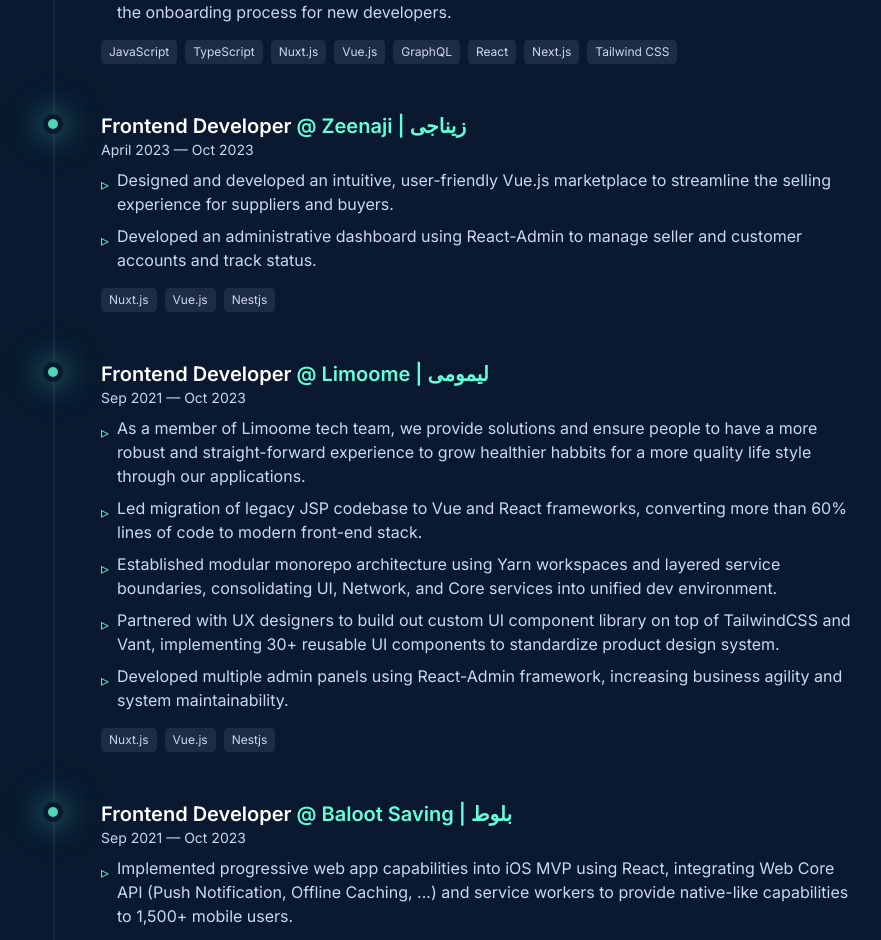
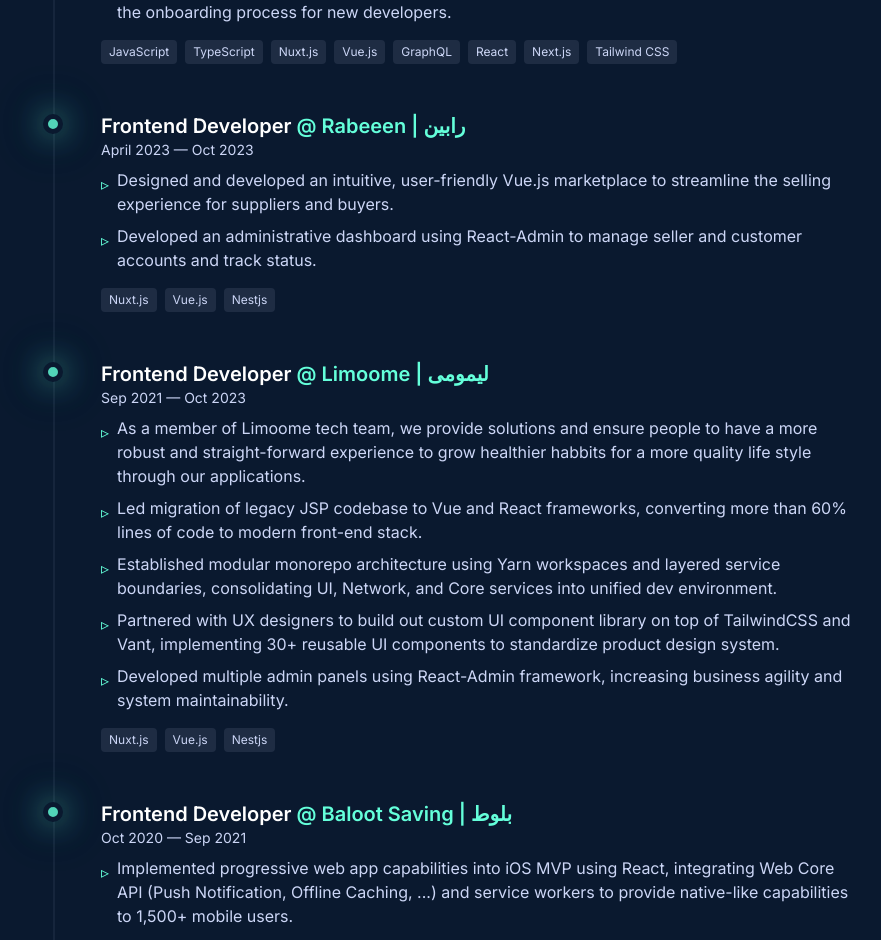
Before and after one commit to dev-mohammadrezaahmadi/-, a Next.js app: page / in a window 1280 px wide. Shown: the part 2028-2968 px from the top of the page, without its empty margins (203-1084 px from the left). Built offline with nearby package versions, Linux system fonts and the light colour scheme.

Commit message:
feat: update the experience content

```diff
--- a/components/sections/Experience.tsx
+++ b/components/sections/Experience.tsx
@@ -5,6 +5,7 @@
 interface ExperienceItem {
   title: string;
   company: string;
+  companyUrl: string;
   location: string;
   period: string;
   description: string[];
@@ -48,6 +49,7 @@
     {
       title: 'Senior Frontend Engineer',
       company: 'iToll | آیتول',
+      companyUrl: 'https://pwa.itoll.com',
       location: 'Tehran, Iran',
       period: 'Nov 2023 — Present',
       description: [
@@ -63,7 +65,8 @@
     },
     {
       title: 'Frontend Developer',
-      company: 'Zeenaji | زیناجی',
+      company: 'Rabeeen | رابین',
+      companyUrl: 'https://rabeeen.com/',
       location: 'Tehran, Iran',
       period: 'April 2023 — Oct 2023',
       description: [
@@ -75,6 +78,7 @@
     {
       title: 'Frontend Developer',
       company: 'Limoome | لیمومی',
+      companyUrl: 'https://limoome.com',
       location: 'Tehran, Iran',
       period: 'Sep 2021 — Oct 2023',
       description: [
@@ -89,8 +93,9 @@
     {
       title: 'Frontend Developer',
       company: 'Baloot Saving | بلوط',
+      companyUrl: 'https://balootsaving.ir',
       location: 'Tehran, Iran',
-      period: 'Sep 2021 — Oct 2023',
+      period: 'Oct 2020 — Sep 2021',
       description: [
         "Implemented progressive web app capabilities into iOS MVP using React, integrating Web Core API (Push Notification, Offline Caching, ...) and service workers to provide native-like capabilities to 1,500+ mobile users.",
         "Developed interactive data visualizations using D3.js and Nivo.js to represent user balance metrics.",
@@ -116,7 +121,9 @@
             {experiences.map((exp, index) => (
               <div
                 key={index}
-                ref={(el) => (itemRefs.current[index] = el)}
+                ref={(el) => {
+                  itemRefs.current[index] = el;
+                }}
                 className="relative pl-12 md:pl-20"
               >
                 {/* Timeline dot */}
@@ -132,7 +139,18 @@
                 <div>
                   <div className="mb-2">
                     <h3 className="text-xl font-semibold text-navy-dark dark:text-white">
-                      {exp.title} <span className="text-green dark:text-green-dark">@ {exp.company}</span>
+                      {exp.title}{' '}
+                      <span className="text-green dark:text-green-dark">
+                        @{' '}
+                        <a
+                          href={exp.companyUrl}
+                          target="_blank"
+                          rel="noopener noreferrer"
+                          className="hover:underline transition-colors"
+                        >
+                          {exp.company}
+                        </a>
+                      </span>
                     </h3>
                     <p className="text-sm text-slate-dark dark:text-slate-light">{exp.period}</p>
                   </div>
```
